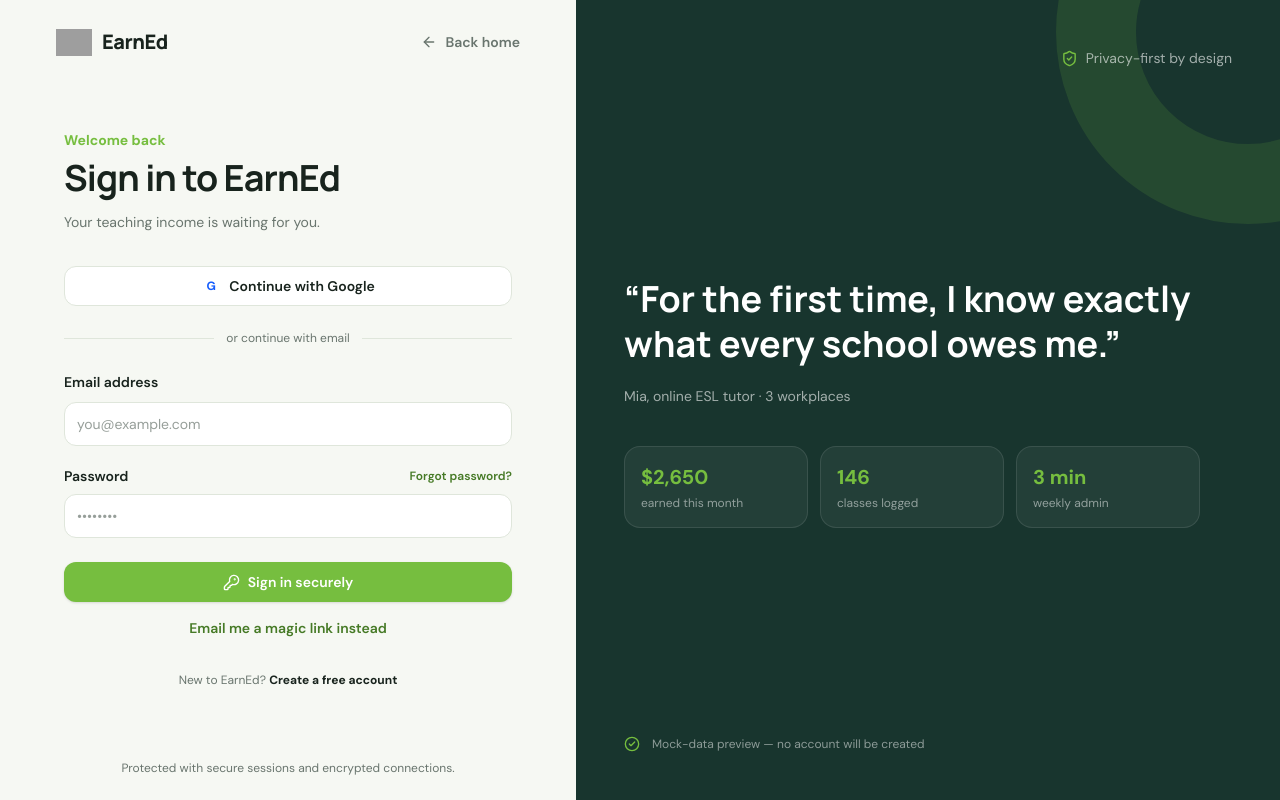
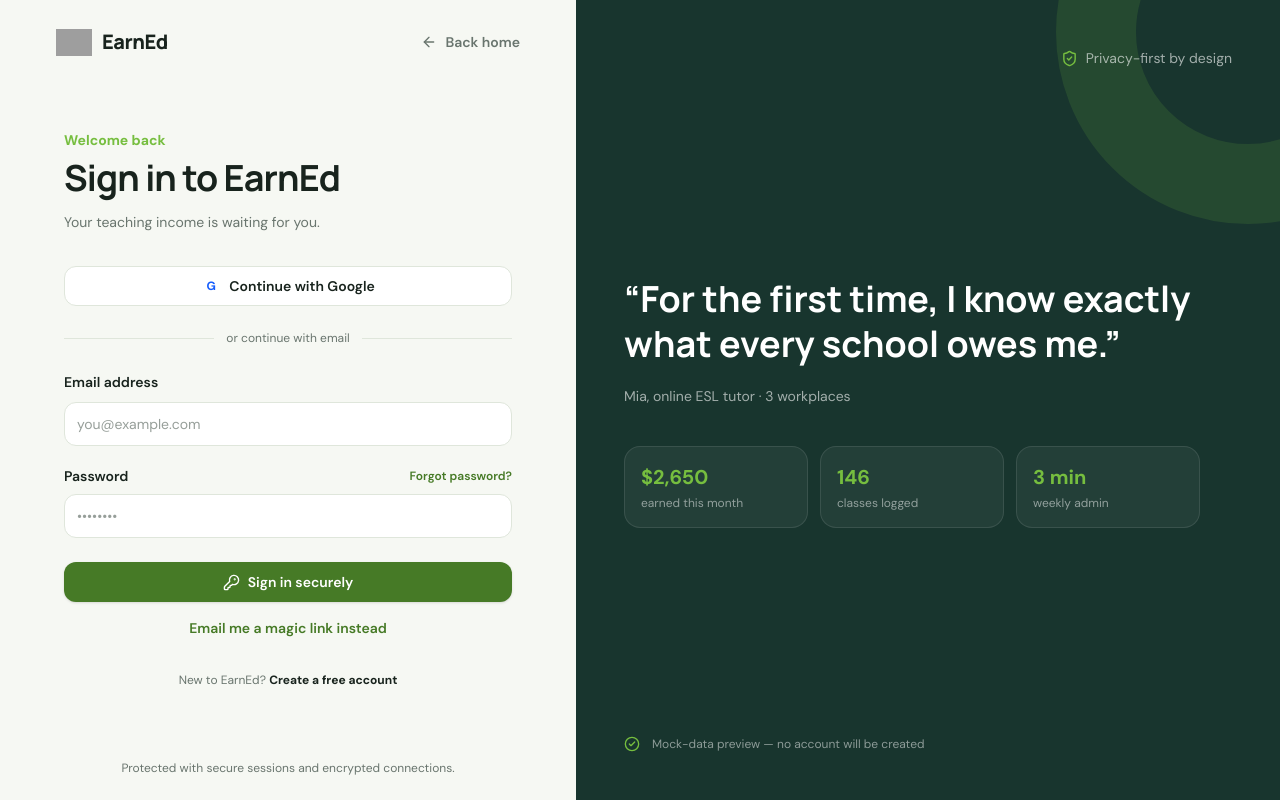
Before and after one commit to joemarist/EarnEd, a React (Vite) app: page /login in a window 1280 px wide. Built offline with nearby package versions, Linux system fonts and the light colour scheme; no server answers; grey boxes are pictures that could not be loaded.

Commit message:
Improve button contrast and add light CTA variant

```diff
--- a/src/components/ui.tsx
+++ b/src/components/ui.tsx
@@ -6,16 +6,17 @@ export function Button({
   className,
   ...props
 }: ButtonHTMLAttributes<HTMLButtonElement> & {
-  variant?: "primary" | "secondary" | "ghost" | "danger";
+  variant?: "primary" | "secondary" | "ghost" | "danger" | "light";
 }) {
   return (
     <button
       className={cn(
         "inline-flex min-h-10 items-center justify-center gap-2 rounded-xl px-4 text-sm font-semibold transition focus-visible:outline-none focus-visible:ring-2 focus-visible:ring-brand/40 disabled:cursor-not-allowed disabled:opacity-50",
-        variant === "primary" && "bg-brand text-white shadow-sm hover:bg-brand-dark",
+        variant === "primary" && "bg-brand-dark text-white shadow-sm hover:bg-[#355f1d]",
         variant === "secondary" && "border border-line bg-surface text-ink hover:bg-soft",
         variant === "ghost" && "text-muted hover:bg-soft hover:text-ink",
         variant === "danger" && "bg-red-600 text-white hover:bg-red-700",
+        variant === "light" && "border border-white/70 bg-white text-brand-dark shadow-sm hover:bg-white/90",
         className,
       )}
       {...props}
```
